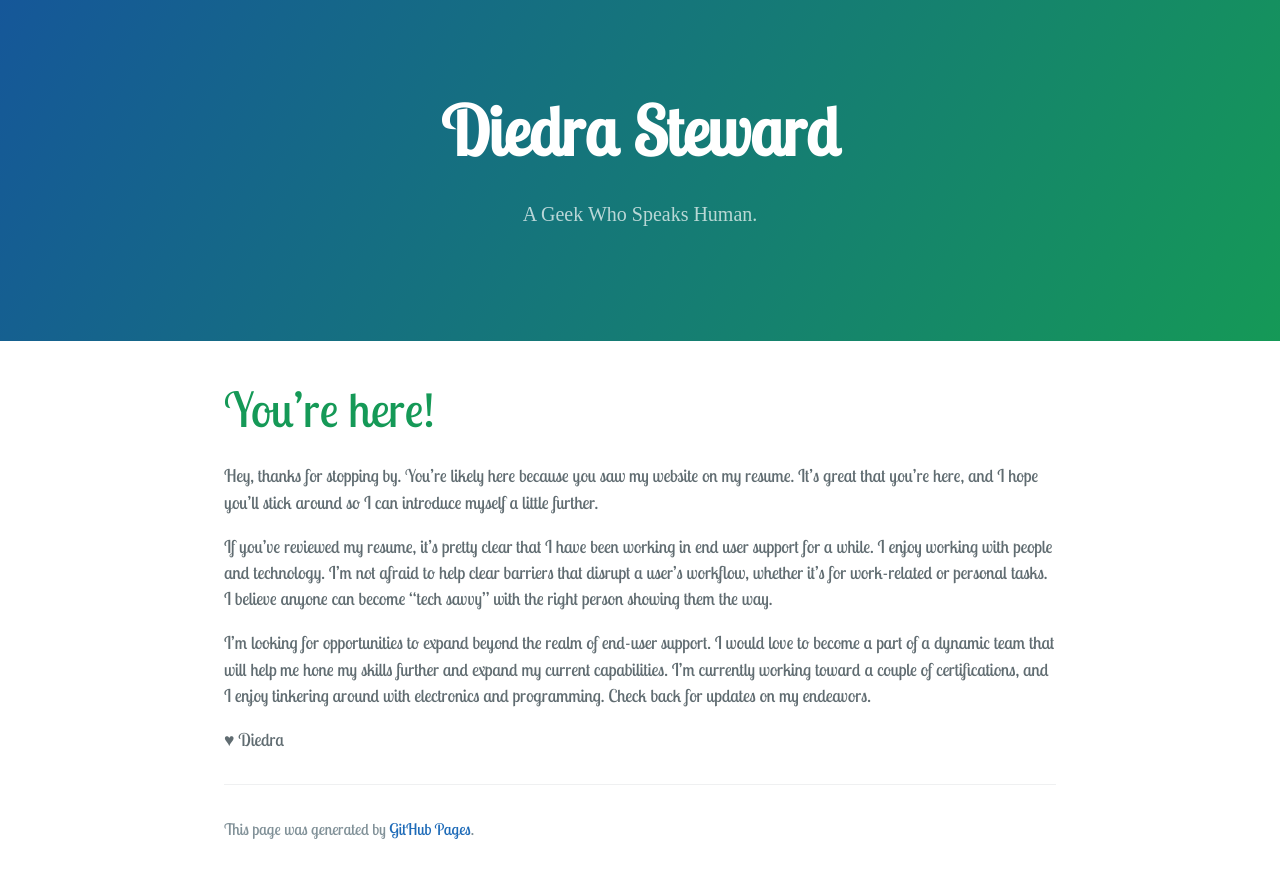
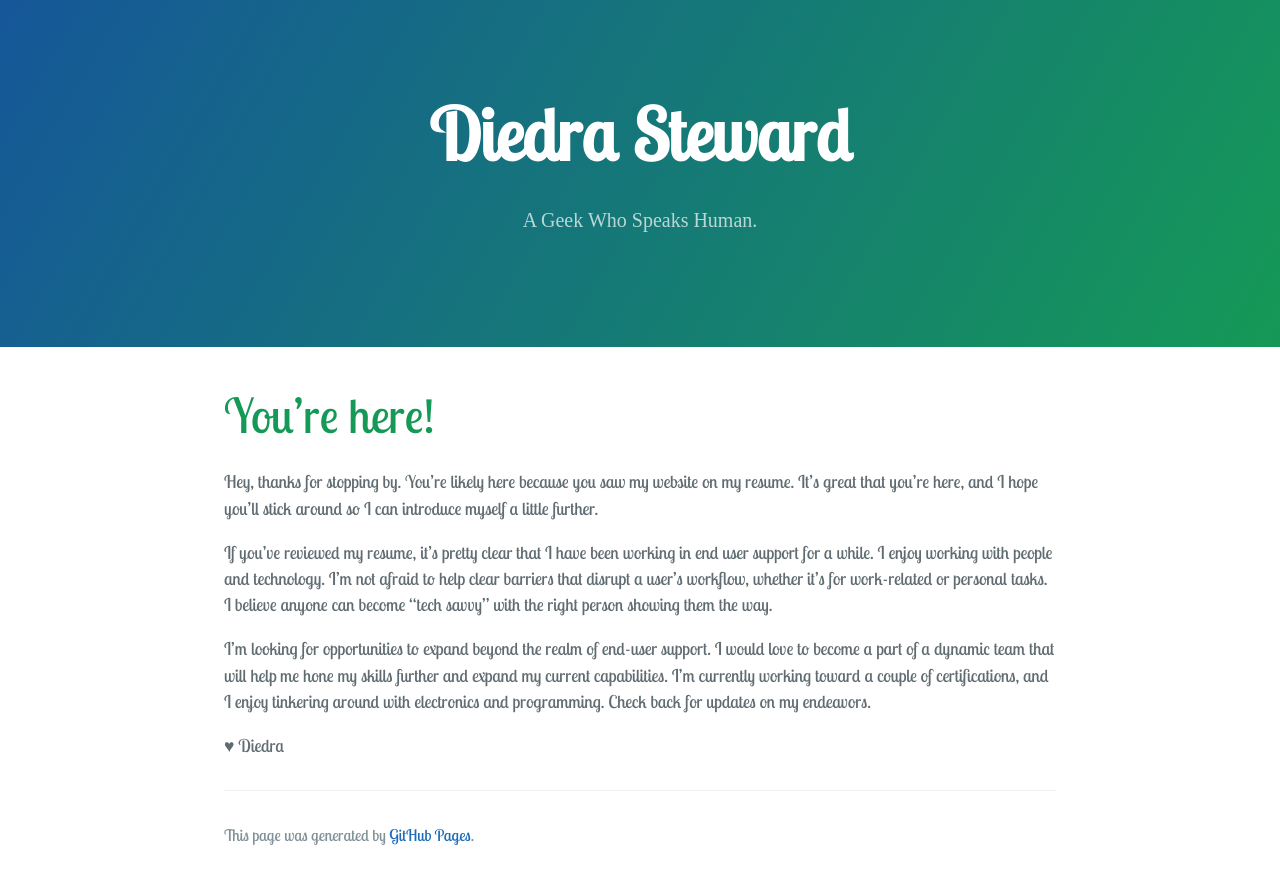
Before and after one commit to punkyit/punkyit.github.io, a Jekyll site: the page built from index.md, in a window 1280 px wide. Shown: the top 884 px of the page. Built offline with Jekyll 4.4.1, drawn with Linux system fonts in a browser that asks for light colours; some web fonts are replaced; our own code applies the rules of GitHub Pages for plain Markdown files.

Commit message:
Update style.scss

```diff
--- a/assets/css/style.scss
+++ b/assets/css/style.scss
@@ -31,11 +31,11 @@ h4 {
 
 .project-name {
   font-family: 'Lobster Two', serif;
-  font-size: 68px;
+  font-size: 72px;
 }
 
 
 .project tagline {
   font-family: 'Permanent Marker', serif;
-  font-size: 48px;
+  font-size: 62px;
 }
```
